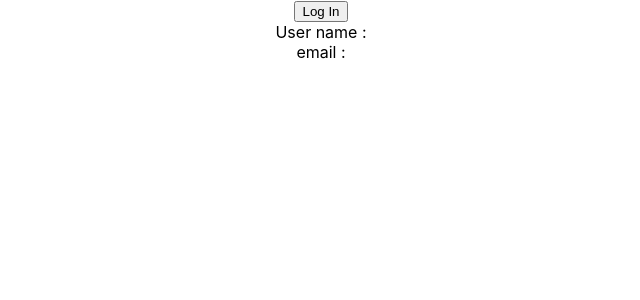
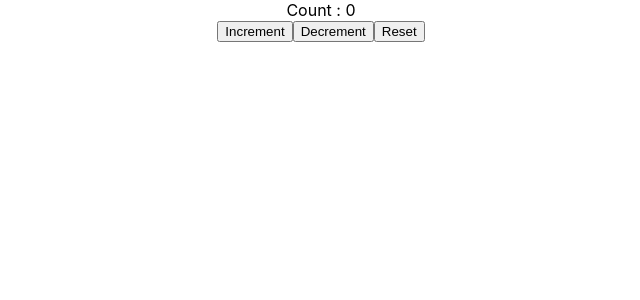
Before and after one commit to nikeshp15/react-typescript, a React (Create React App) app: page / in a window 1280 px wide. Shown: the top 300 px of the page, without its empty margins (319-959 px from the left). Built offline with nearby package versions, Linux system fonts and the light colour scheme.

Commit message:
feat: use reducer hook basic

```diff
--- a/src/App.tsx
+++ b/src/App.tsx
@@ -2,11 +2,13 @@ import React from 'react';
 import './App.css';
 import { LoggedIn } from './components/state/LoggedIn';
 import { User } from './components/state/User';
+import { Counter } from './components/state/Counter';
 
 function App() {
   return (
     <div className="App">
-      <User />
+      <Counter />
+      {/* <User /> */}
       {/* <LoggedIn /> */}
     </div>
   );
--- /dev/null
+++ b/src/components/state/Counter.tsx
@@ -0,0 +1,36 @@
+import React, { useReducer } from 'react'
+
+type CounterState = {
+    count: number
+}
+type CounterAction = {
+    type: 'increment' | 'decrement' | 'reset'
+}
+
+const initialState = { count: 0 };
+
+function counterReducer(currentState: CounterState, action: CounterAction): CounterState {
+    switch(action.type) {
+        case 'increment':
+            return {...currentState, count: currentState.count + 1};
+        case 'decrement':
+            return {...currentState, count: currentState.count - 1};
+        case 'reset':
+            return initialState;
+        default:
+            return currentState;
+    }
+}
+
+export const Counter = () => {
+    const [count, countDispatch ] = useReducer(counterReducer, initialState)
+
+    return (
+        <div>
+            <div>Count : {count.count}</div>
+            <button onClick={() => countDispatch({ type: 'increment' })}>Increment</button>
+            <button onClick={() => countDispatch({ type: 'decrement' })}>Decrement</button>
+            <button onClick={() => countDispatch({ type: 'reset' })}>Reset</button>
+        </div>
+    )
+}
```
